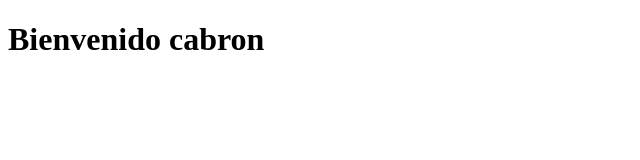
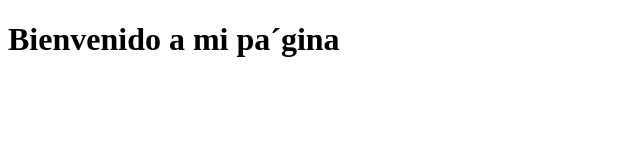
Before and after one commit to WalTorres/codigo, a plain HTML site: page index.html in a window 1280 px wide. Shown: the whole page, without its empty margins (0-640 px from the left). Drawn offline with Linux system fonts and the light colour scheme.

Commit message:
Archivo inicial

```diff
--- a/index.html
+++ b/index.html
@@ -7,6 +7,6 @@
     <title>Document</title>
   </head>
   <body>
-    <h1>Bienvenido cabron</h1>
+    <h1>Bienvenido a mi pa´gina</h1>
   </body>
 </html>
```
